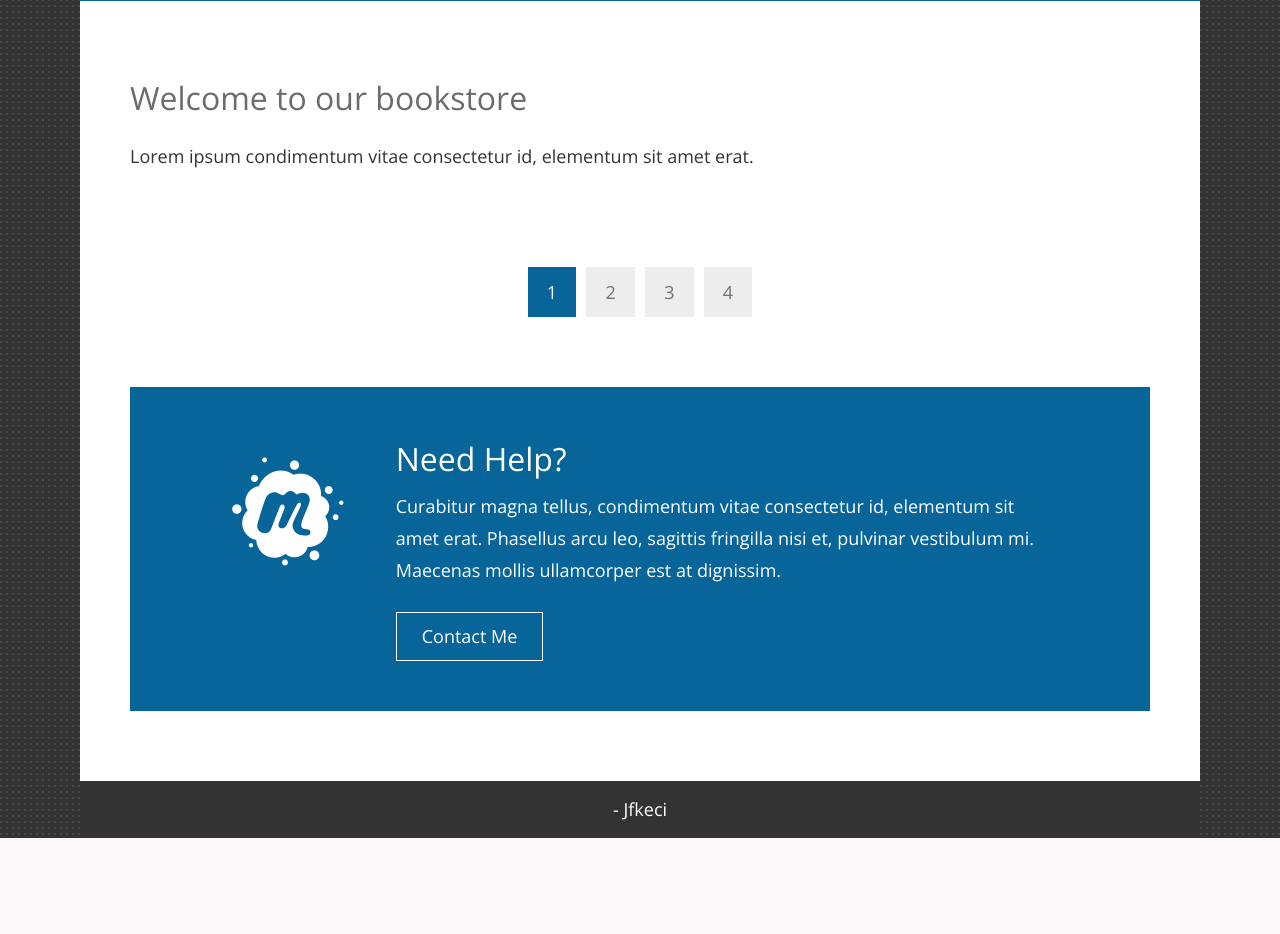
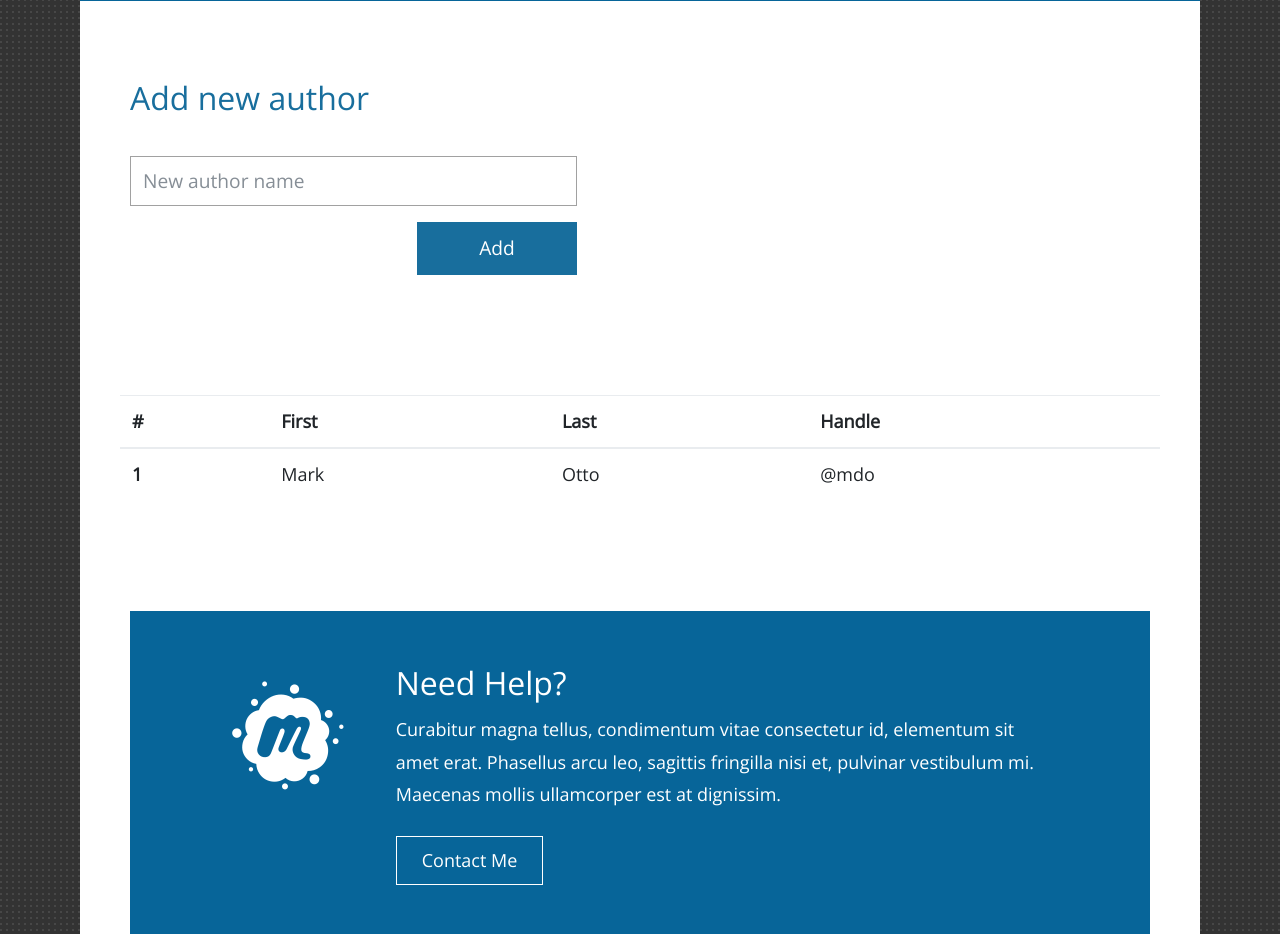
Before and after one commit to jfkeci/bookstore-front-to-back, a PHP site: page /authors.php in a window 1280 px wide. Shown: the part 499-1433 px from the top of the page. Before the commit the page ends 1337 px from the top, so only its background shows below. Run offline with PHP 8.4, Linux system fonts and the light colour scheme.

Commit message:
html layout and few data fetches

```diff
--- a/bookstore/authors.php
+++ b/bookstore/authors.php
@@ -3,70 +3,44 @@
 
 <div class="tm-main-content">
    <section class="tm-margin-b-l ">
-               <header>
-                  <h2 class="tm-main-title">Welcome to our bookstore</h2>
-               </header>
-               <p>Lorem ipsum condimentum vitae consectetur id, elementum sit amet erat.</p>
+      <section class="row tm-margin-b-l">
+         <div class="col-12">
+            <h2 class="tm-blue-text tm-margin-b-p">Add new author</h2>
+         </div>
+         <div class="col-md-6 col-sm-12 mb-md-0 mb-5 tm-overflow-auto">
+            <div class="mr-lg-5">
+               <!-- contact form -->
+               <form action="#" method="post" class="tm-contact-form">
+                  <div class="form-group">
+                     <input type="text" id="bookTitle" name="bookTitle" class="form-control" placeholder="New author name" required />
+                  </div>
+                  <button type="submit" class="tm-btn tm-btn-blue float-right">Add</button>
+               </form>
+            </div>
+         </div>
+      </section>
       <div class="tm-gallery">
          <div class="row" id="myBooks">
-                     <!-- <figure class="col-lg-3 col-md-4 col-sm-6 col-12 tm-gallery-item">
-                        <a href="preview.html">
-                            <div class="tm-gallery-item-overlay">
-                                <img src="img/image-02.jpg" alt="Image" class="img-fluid tm-img-center">
-                            </div>
-                            <p class="tm-figcaption">Integer ornare</p>
-                        </a>
-                        </figure>
-                        <figure class="col-lg-3 col-md-4 col-sm-6 col-12 tm-gallery-item">
-                        <a href="preview.html">
-                            <div class="tm-gallery-item-overlay">
-                                <img src="img/image-03.jpg" alt="Image" class="img-fluid tm-img-center">
-                            </div>
-                            <p class="tm-figcaption">Cras non augue</p>
-                        </a>
-                        </figure>
-                        <figure class="col-lg-3 col-md-4 col-sm-6 col-12 tm-gallery-item">
-                        <a href="preview.html">
-                            <div class="tm-gallery-item-overlay">
-                                <img src="img/image-04.jpg" alt="Image" class="img-fluid tm-img-center">
-                            </div>
-                            <p class="tm-figcaption">Dolor lacus</p>
-                        </a>
-                        </figure>
-                        <figure class="col-lg-3 col-md-4 col-sm-6 col-12 tm-gallery-item">
-                        <a href="preview.html">
-                            <div class="tm-gallery-item-overlay">
-                                <img src="img/image-05.jpg" alt="Image" class="img-fluid tm-img-center">
-                            </div>
-                            <p class="tm-figcaption">Quisque velit</p>
-                        </a>
-                        </figure>
-                        <figure class="col-lg-3 col-md-4 col-sm-6 col-12 tm-gallery-item">
-                        <a href="preview.html">
-                            <div class="tm-gallery-item-overlay">
-                                <img src="img/image-06.jpg" alt="Image" class="img-fluid tm-img-center">
-                            </div>
-                            <p class="tm-figcaption">Suspendisse suscipit</p>
-                        </a>
-                        </figure>
-                        <figure class="col-lg-3 col-md-4 col-sm-6 col-12 tm-gallery-item">
-                        <a href="preview.html">
-                            <div class="tm-gallery-item-overlay">
-                                <img src="img/image-07.jpg" alt="Image" class="img-fluid tm-img-center">
-                            </div>
-                            <p class="tm-figcaption">Facilisis justo</p>
-                        </a>
-                        </figure> -->
+            <table class="table">
+               <thead>
+                  <tr>
+                     <th scope="col">#</th>
+                     <th scope="col">First</th>
+                     <th scope="col">Last</th>
+                     <th scope="col">Handle</th>
+                  </tr>
+               </thead>
+               <tbody>
+                  <tr>
+                     <th scope="row">1</th>
+                     <td>Mark</td>
+                     <td>Otto</td>
+                     <td>@mdo</td>
+                  </tr>
+               </tbody>
+            </table>
          </div>
       </div>
-               <nav class="tm-gallery-nav">
-                  <ul class="nav justify-content-center">
-                     <li class="nav-item"><a class="nav-link active" href="#">1</a></li>
-                     <li class="nav-item"><a class="nav-link" href="#">2</a></li>
-                     <li class="nav-item"><a class="nav-link" href="#">3</a></li>
-                     <li class="nav-item"><a class="nav-link" href="#">4</a></li>
-                  </ul>
-               </nav>
    </section>
    <section class="media tm-highlight tm-highlight-w-icon">
       <div class="tm-highlight-icon">
@@ -85,9 +59,10 @@
    - Jfkeci
 </footer>
 </div>
-      <script src="js/jquery-1.11.3.min.js"></script>
-      <script src="js/popper.min.js"></script>
-      <script src="js/bootstrap.min.js"></script>
-      <script src="js/index.js"></script>
+<script src="js/includes/jquery-1.11.3.min.js"></script>
+<script src="js/includes/popper.min.js"></script>
+<script src="js/includes/bootstrap.min.js"></script>
+<script src="js/authors.js"></script>
 </body>
+
 </html>
--- a/bookstore/contact.php
+++ b/bookstore/contact.php
@@ -95,9 +95,9 @@
          </footer>
       </div>
       <!-- load JS files -->
-      <script src="js/jquery-1.11.3.min.js"></script>
-      <script src="js/popper.min.js"></script>
-      <script src="js/bootstrap.min.js"></script>
+      <script src="jsincjs/includes/jquery-1.11.3.min.js"></script>
+      <script src="jsincjs/includes/popper.min.js"></script>
+      <script src="jsincjs/includes/bootstrap.min.js"></script>
       <script src="js/contact.js"></script>
       <script>     </script>
    </body>
--- a/bookstore/genres.php
+++ b/bookstore/genres.php
@@ -85,9 +85,9 @@
             - Jfkeci
          </footer>
       </div>
-      <script src="js/jquery-1.11.3.min.js"></script>
-      <script src="js/popper.min.js"></script>
-      <script src="js/bootstrap.min.js"></script>
+      <script src="js/includes/jquery-1.11.3.min.js"></script>
+      <script src="js/includes/popper.min.js"></script>
+      <script src="js/includes/bootstrap.min.js"></script>
       <script src="js/index.js"></script>
    </body>
 </html>
--- /dev/null
+++ b/bookstore/js/authors.js
@@ -0,0 +1,9 @@
+$( document ).ready(function() {
+
+    showAuthors();
+
+});
+
+function showAuthors(){
+
+}
--- a/bookstore/login.php
+++ b/bookstore/login.php
@@ -64,9 +64,9 @@
          </footer>
       </div>
       <!-- load JS files -->
-      <script src="js/jquery-1.11.3.min.js"></script>
-      <script src="js/popper.min.js"></script>
-      <script src="js/bootstrap.min.js"></script>
+      <script src="js/includes/jquery-1.11.3.min.js"></script>
+      <script src="js/includes/popper.min.js"></script>
+      <script src="js/includes/bootstrap.min.js"></script>
       <script src="js/contact.js"></script>
       <script>     </script>
    </body>
--- a/bookstore/me.php
+++ b/bookstore/me.php
@@ -71,9 +71,9 @@
             - Jfkeci
          </footer>
       </div>
-      <script src="js/jquery-1.11.3.min.js"></script>
-      <script src="js/popper.min.js"></script>
-      <script src="js/bootstrap.min.js"></script>
+      <script src="js/includes/jquery-1.11.3.min.js"></script>
+      <script src="js/includes/popper.min.js"></script>
+      <script src="js/includes/bootstrap.min.js"></script>
       <script src="js/index.js"></script>
    </body>
 </html>
--- a/bookstore/preview.php
+++ b/bookstore/preview.php
@@ -58,9 +58,9 @@
             - Jfkeci
          </footer>
       </div>
-      <script src="js/jquery-1.11.3.min.js"></script>
-      <script src="js/popper.min.js"></script>
-      <script src="js/bootstrap.min.js"></script>
+      <script src="js/includes/jquery-1.11.3.min.js"></script>
+      <script src="js/includes/popper.min.js"></script>
+      <script src="js/includes/bootstrap.min.js"></script>
       <script src="js/index.js"></script>
    </body>
 </html>
```
Also changed, not shown: bookstore/index.php (+6 -11 lines), bookstore/js/includes/bootstrap.min.js (renamed from bookstore/js/bootstrap.min.js), bookstore/js/includes/jquery-1.11.3.min.js (renamed from bookstore/js/jquery-1.11.3.min.js), bookstore/js/includes/popper.min.js (renamed from bookstore/js/popper.min.js). Lines whose indentation alone changed are shown as unchanged.
